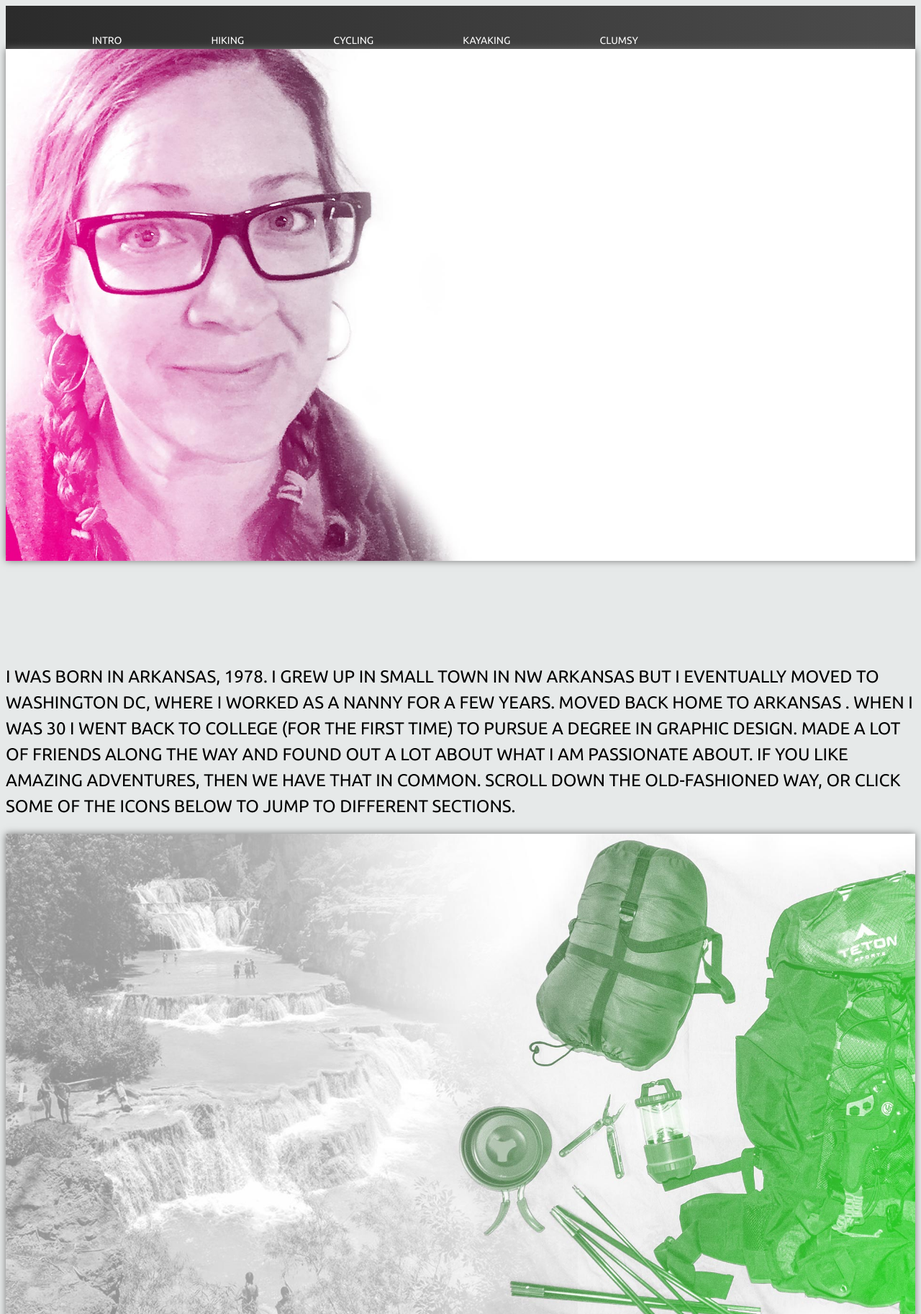
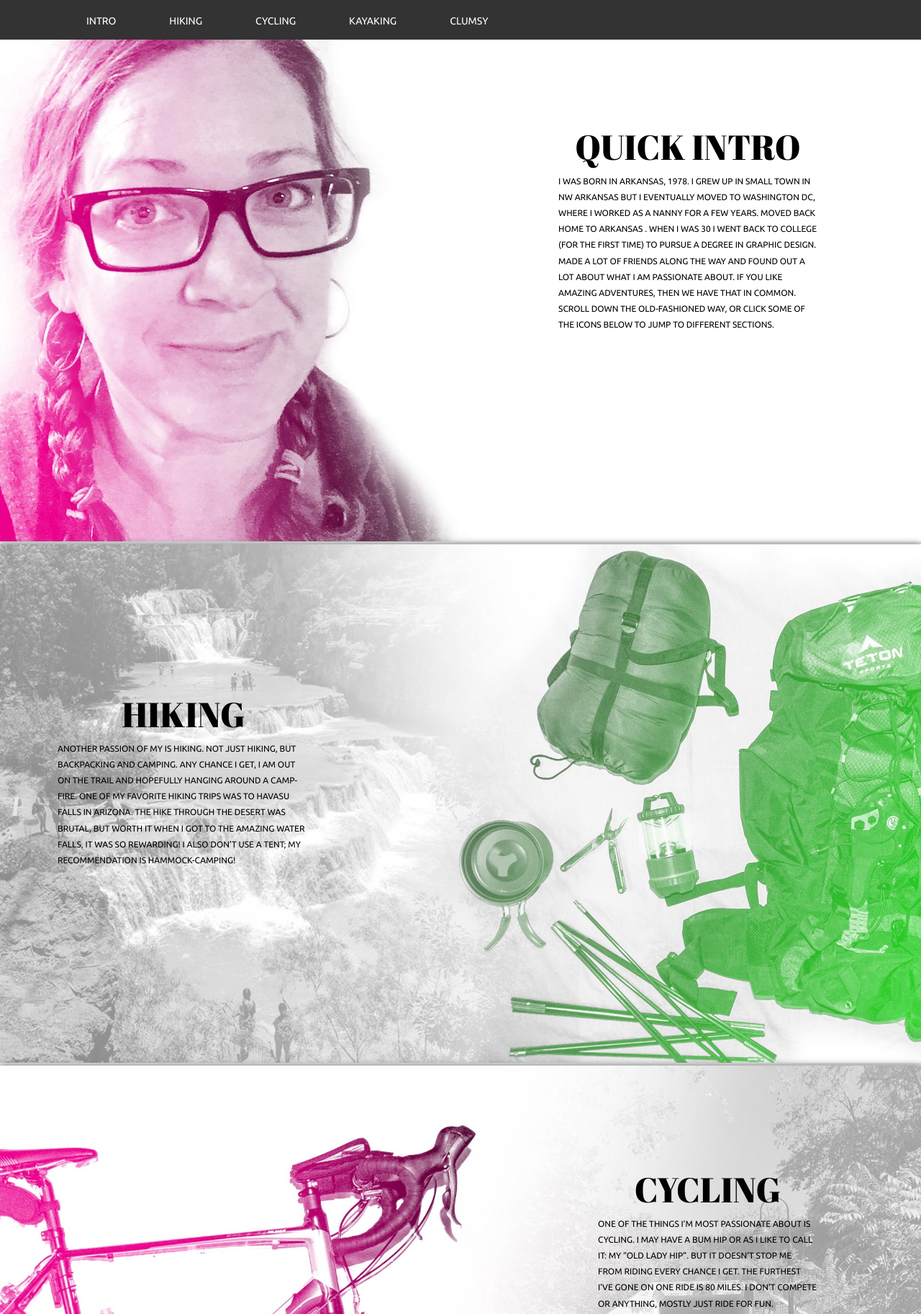
Before and after one commit to Parzival-RP1/BioSite_MarandaMoore, a plain HTML site: page index.html in a window 1280 px wide. Shown: the top 1825 px of the page at 72% size. Drawn offline with Linux system fonts and the light colour scheme.

Commit message:
Update style.css
started over and applies styling to new div sections

applied styling, animation and formatting to navigation as well as working section links

applied semicolon updates throughout

```diff
--- a/style.css
+++ b/style.css
@@ -1,146 +1,253 @@
-
-
 /* Background */
 
 html {
     background: #e6e9e9;
 }
 
+body {
+    margin: 0;
+}
+/*----HEADER//NAV STYLING----*/
 
-body {
-    font-size: 16px;
-    line-height: 1.5;
-    margin: 10;
+.nav_container {
+	width: 80%;
+	margin: 0 auto;
+    align-content: center;
+    z-index: +1;
+    overflow: hidden;
+    background-color: #333;
+    position: fixed;
+    top: 0;
+    width: 100%;
+}
 
+header::after {
+  content: '';
+  display: table;
+  clear: both;
+}
 
+nav {
+    float: left;
+    display: block;
+    color: #f2f2f2;
     align-content: center;
+    padding: 0px 10px;
+    text-decoration: none;
+    font-size: 17px;
+    font-family: 'Ubuntu', sans-serif;
+    text-transform: uppercase;
+}
+
+nav ul {
+  margin: 0;
+  list-style: none;
+  min-width: 25%;
+
 
 }
 
+nav li {
+  display: inline-block;
+  margin-left: 70px;
+  padding-top: 18px;
+  padding-bottom: 18px;
+  position: relative;
+}
+
+nav a {
+  color: #fff;
+  text-decoration: none;
+  text-transform: uppercase;
+  font-size: 14px;
+}
+
+nav a:hover {
+  color: #fff;
+}
+
+nav a::before {
+  content: '';
+  display: block;
+  height: 5px;
+  background-color: #fff;
+
+  position: absolute;
+  top: 0;
+  width: 0%;
+
+  transition: all ease-in-out 250ms;
+}
+
+nav a:hover::before {
+  width: 100%;
+}
+
+
+
+
+
+/*-----HEADER//NAV STYLING END
+.navbar {
+    z-index: +1;
+    overflow: hidden;
+    background-color: #333;
+    position: fixed;
+    top: 0;
+    width: 100%;
+}
+
+.navbar a {
+    float: left;
+    display: block;
+    color: #f2f2f2;
+    align-content: center;
+    padding: 14px 16px;
+    text-decoration: none;
+    font-size: 17px;
+    font-family: 'Ubuntu', sans-serif;
+    text-transform: uppercase;
+----*/
+
+.main {
+    float: left;
+    margin-top: 32px;
+}
+
+.container {
+    position: relative;
+    color: black;
+    max-height: 1080px;
+    max-width: 1920px;
+    -moz-box-shadow: 0 0 10px #777777;
+    -webkit-box-shadow: 0 0 10px #777777;
+    box-shadow: 0 0 10px #777777;
+
+}
+
+.intro {
+    position: absolute;
+    top: 8px;
+    right: 16px;
+    margin-top: 10%;
+    margin-right: 5%;
+    padding-right: 5%;
+    width: 360px;
+    height: 100px;
+    max-height: 50%;
+    max-width: 50%;
+}
+
+.hiking {
+    position: absolute;
+    top: 8px;
+    left: 16px;
+    padding-top: 15%;
+    padding-left: 5%;
+    width: 350px;
+    height: 100px;
+    max-height: 50%;
+    max-width: 50%;
+}
+
+.cycling {
+    position: absolute;
+    top: 8px;
+    right: 16px;
+    margin-top: 10%;
+    margin-right: 5%;
+    padding-right: 5%;
+    width: 305px;
+    height: 100px;
+    max-height: 50%;
+    max-width: 50%;
+}
+
+.kayaking {
+    position: absolute;
+    top: 8px;
+    left: 16px;
+    padding-top: 15%;
+    padding-left: 5%;
+    width: 350px;
+    height: 100px;
+    max-height: 50%;
+    max-width: 50%;
+}
+
+.clumsy {
+    position: absolute;
+    top: 8px;
+    right: 16px;
+    margin-top: 10%;
+    margin-right: 5%;
+    padding-right: 5%;
+    width: 350px;
+    height: 100px;
+    max-height: 50%;
+    max-width: 50%;
+}
 /* HEADERS // PARAGRAPH  ----  GLOBAL */
+
 
 
 h1 {
     color: #000;
-    font-family: 'Abril Fatface', cursive
+    background-size: 18px,45px;
+    font-family: 'Abril Fatface', cursive;
     font-weight: 400;
     font-size: 3em;
-    text-transform: uppercase
+    text-transform: uppercase;
+    line-height: 0.175;
+    text-align: center;
+
 
 }
 
 h2 {
     color: #000;
     font-family: 'Ubuntu', sans-serif;
-    font-weight: 100;
-    font-size: 1.5em;
-    text-transform: uppercase
-
+    font-weight: 20;
+    font-size: .75em;
+    text-transform: uppercase;
+    line-height: 1.85;
 }
 
-p   {
+h1, h2 {
+    color: black;
+    text-transform: uppercase;
+}
+
+p {
     color: #000;
     font-family: 'Ubuntu', sans-serif;
     font-weight: 400;
     line-height: 1em;
-    text-decoration-color: white
+    text-decoration-color: white;
     max-width: 800px;
     padding: 0px px 10px 0px;
 }
-
-
-h1, h2 {
-    color: black;
-    text-transform: uppercase
-}
-
-
-.bg_image {
-
-    max-width: 1600px;
-    padding: none;
-    align-content: center
-}
-
-header {
+footer {
 	background: #e6e9e9;
 	background-image: linear-gradient(270deg, rgb(76, 76, 76), rgb(43, 43, 43) 100%); -webkit-font-smoothing: antialiased;
     width: 100%;
 }
 
 footer {
-	background: #e6e9e9;
+    color: #fff;
+    align-content: center;
+    font-family: 'Ubuntu', sans-serif;
+}
+
+/*----HEADER//NAV STYLING----*/
+
+
+/*
+.footer {
+    color: #fff;
+    align-content: center;
+    background: #e6e9e9;
 	background-image: linear-gradient(270deg, rgb(76, 76, 76), rgb(43, 43, 43) 100%); -webkit-font-smoothing: antialiased;
     width: 100%;
 }
-
-.footer {
-    color: #fff;
-    align-content: center;
-}
-
-nav ul {
-	margin: 0;
-	padding: 0;
-	list-style: none;
- }
-nav {
-
-}
-nav li {
-	display: inline-block;
-	text-align: center;
-	margin-left: 120px;
-	padding-top: 35px;
-    font-family: 'Ubuntu', sans-serif;
- }
-
-nav a {
-	color: #fff;
-	text-decoration: none;
-	text-transform: uppercase;
-	font-size: 14px;
- }
-
-img {
-
-    width: 100%;
-    -moz-box-shadow: 0 0 10px #777777;
-    -webkit-box-shadow: 0 0 10px #777777;
-    box-shadow: 0 0 10px #777777;
-}
-
-#hiking {
-    position: relative;
-    width: 100%;
-    background-size: cover;
-    position: relative;
-}
-
-figcaption, h1 {
-    visibility: hidden;
-}
-
-
-
-
-
-
-
-
-/*
-#cycling
-#cyclingBG
-
-#backpacking
-#backpackingBG
-
-#kayaking
-#kayakingBG
-
-#phones
-#phonesBG
-
-.bg_image
-
 */
```
